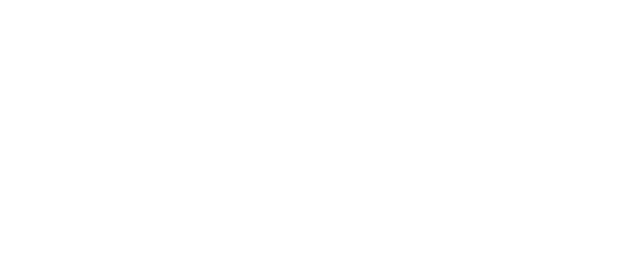
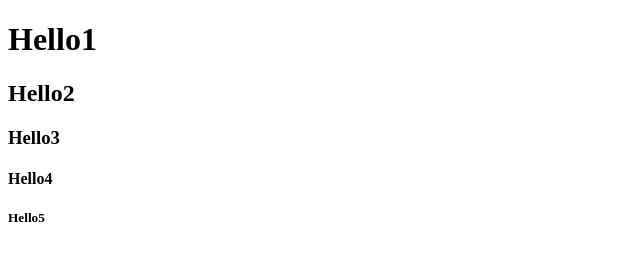
Before and after one commit to Asadullo777/JS_tests, a plain HTML site: page index.html in a window 1280 px wide. Shown: the whole page, without its empty margins (0-640 px from the left). Drawn offline with Linux system fonts and the light colour scheme.

Commit message:
develop commit

```diff
--- a/index.html
+++ b/index.html
@@ -7,5 +7,11 @@
     <title>Document</title>
     <link rel="stylesheet" href="/style.css" />
   </head>
-  <body></body>
+  <body>
+    <h1>Hello1</h1>
+    <h2>Hello2</h2>
+    <h3>Hello3</h3>
+    <h4>Hello4</h4>
+    <h5>Hello5</h5>
+  </body>
 </html>
```
